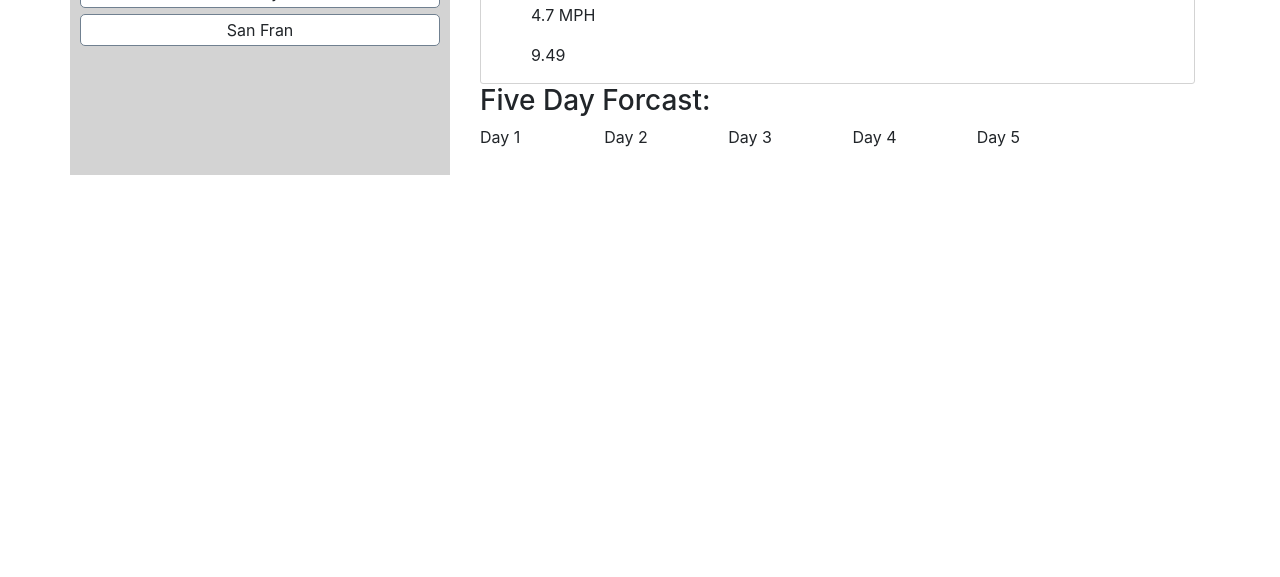
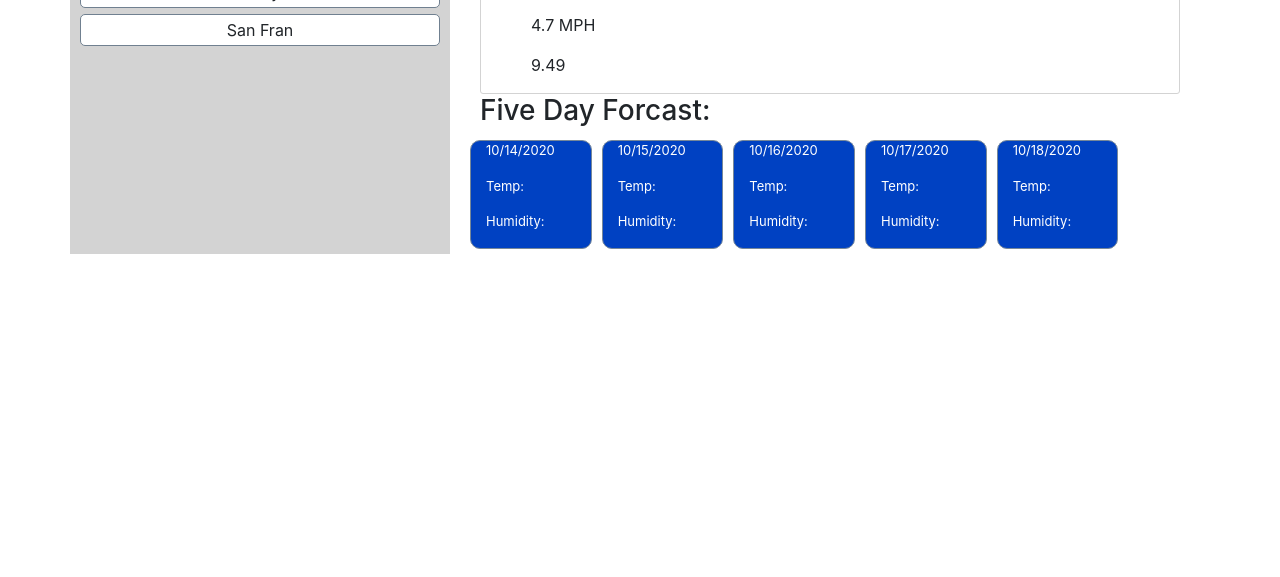
Before and after one commit to bcshanken/WeatherApp, a plain HTML site: page index.html in a window 1280 px wide. Shown: the part 223-800 px from the top of the page. Drawn offline with nearby package versions, Linux system fonts and the light colour scheme.

Commit message:
5 day forcast is now formated and has data populating.

```diff
--- a/Assets/CSS/style.css
+++ b/Assets/CSS/style.css
@@ -25,6 +25,8 @@
 }
 #forcastCol{
   padding-left: 30px;
+  margin-top: 10px;
+  padding-right: 30px;
 }
 #cityDisplay{
   border-style: solid;
@@ -50,3 +52,13 @@
   margin-left: 0;
   margin-right: 0;
 }
+#forcastCard{
+  background-color:  #0041C2;
+  border-width: 1px;
+  border-style: solid;
+  border-color: lightslategray;
+  border-radius: 10px;
+  margin: 5px;
+  color: white;
+  font-size: small;
+}
--- a/Assets/Java/script.js
+++ b/Assets/Java/script.js
@@ -10,7 +10,12 @@ $(document).ready(function () {
   var selectedCityLat = "";
   var selectedCityLong = "";
   var selectedCityUv = "";
-
+  var currentDay = moment().format("L");
+  var futureOne = moment().add(1, "day").format("L");
+  var futureTwo = moment().add(2, "day").format("L");
+  var futureThree = moment().add(3, "day").format("L");
+  var futureFour = moment().add(4, "day").format("L");
+  var futureFive = moment().add(5, "day").format("L");
 
   //Function Definitions
   function renderCityList() {
@@ -25,7 +30,7 @@ $(document).ready(function () {
     }
   }
 
-    function getCurrentData(){
+  function getCurrentData() {
     var queryURL =
       "https://api.openweathermap.org/data/2.5/weather?q=" +
       selectedCity +
@@ -34,7 +39,6 @@ $(document).ready(function () {
       url: queryURL,
       method: "GET",
     }).then(function (response) {
-
       selectedCityTemp = response.main.temp;
       selectedCityHumidity = response.main.humidity;
       selectedCityWindSpeed = response.wind.speed;
@@ -42,16 +46,18 @@ $(document).ready(function () {
       selectedCityLong = response.coord.lon;
 
       var queryURLUv =
-                "http://api.openweathermap.org/data/2.5/uvi?lat=" + selectedCityLat + "&lon=" + selectedCityLong + "&appid=65a8340c47c8039a8355bd288e7f9d5a";
+        "http://api.openweathermap.org/data/2.5/uvi?lat=" +
+        selectedCityLat +
+        "&lon=" +
+        selectedCityLong +
+        "&appid=65a8340c47c8039a8355bd288e7f9d5a";
       $.ajax({
         url: queryURLUv,
         method: "GET",
       }).then(function (response) {
-
-
         selectedCityUv = response.value;
         console.log(selectedCityUv);
-                $("#cityDisplayed").text(selectedCity);
+        $("#cityDisplayed").text(selectedCity + " (" + currentDay + ")");
         $("#temperature").text("Temperature: " + selectedCityTemp + " F");
         $("#humidity").text("Humidity: " + selectedCityHumidity + " %");
         $("#windSpeed").text("Wind Speed: " + selectedCityWindSpeed + " mph");
@@ -59,6 +65,41 @@ $(document).ready(function () {
       });
     });
   }
+
+  function forcastDays() {
+    $("#dayOneDate").text(futureOne);
+    $("#dayTwoDate").text(futureTwo);
+    $("#dayThreeDate").text(futureThree);
+    $("#dayFourDate").text(futureFour);
+    $("#dayFiveDate").text(futureFive);
+}
+    function forcastData(){
+        var queryURL =
+      "https://api.openweathermap.org/data/2.5/forecast?q=" +
+      selectedCity +
+      "&units=imperial&appid=65a8340c47c8039a8355bd288e7f9d5a";
+
+      $.ajax({
+          url: queryURL,
+          method: "GET",
+      }).then(function (responseTwo){
+
+            // forcast temp
+          $("#dayOneTemp").text("Temp: " + Math.floor(responseTwo.list[0].main.temp_max) + " F");
+          $("#dayTwoTemp").text("Temp: " + Math.floor(responseTwo.list[8].main.temp_max) + " F");
+          $("#dayThreeTemp").text("Temp: " + Math.floor(responseTwo.list[16].main.temp_max) + " F");
+          $("#dayFourTemp").text("Temp: " + Math.floor(responseTwo.list[24].main.temp_max) + " F");
+          $("#dayFiveTemp").text("Temp: " + Math.floor(responseTwo.list[32].main.temp_max) + " F");
+            // forcast humidity
+            $("#dayOneHumidity").text("Humidity: " + Math.floor(responseTwo.list[0].main.humidity) + " %");
+          $("#dayTwoHumidity").text("Humidity: " + Math.floor(responseTwo.list[8].main.humidity) + " %");
+          $("#dayThreeHumidity").text("Humidity: " + Math.floor(responseTwo.list[16].main.humidity) + " %");
+          $("#dayFourHumidity").text("Humidity: " + Math.floor(responseTwo.list[24].main.humidity) + " %");
+          $("#dayFiveHumidity").text("Humidity: " + Math.floor(responseTwo.list[32].main.humidity) + " %");
+      })
+    }
+
+
 
   // Event Listeners
   $("#cityButton").on("click", function (event) {
@@ -72,14 +113,10 @@ $(document).ready(function () {
     renderCityList();
     localStorage.setItem("savedCities", JSON.stringify(cityList));
     getCurrentData();
+    forcastData();
   });
 
   //Function calls
   renderCityList();
-
-
-
-
-
-
+  forcastDays();
 });
--- a/index.html
+++ b/index.html
@@ -76,27 +76,37 @@
             <h3>Five Day Forcast:</h3>
           </div>
           <div class="row">
-            <div class="col-sm-2">
-              <p>Day 1</p>
+            <div class="col-sm-2" id="forcastCard">
+              <p id="dayOneDate"></p>
+              <p id="dayOneTemp">Temp: </p>
+              <p id="dayOneHumidity">Humidity: </p>
             </div>
-            <div class="col-sm-2">
-              <p>Day 2</p>
+            <div class="col-sm-2" id="forcastCard">
+              <p id="dayTwoDate"></p>
+              <p id="dayTwoTemp">Temp: </p>
+              <p id="dayTwoHumidity">Humidity: </p>
             </div>
-            <div class="col-sm-2">
-              <p>Day 3</p>
+            <div class="col-sm-2" id="forcastCard">
+              <p id="dayThreeDate"></p>
+              <p id="dayThreeTemp">Temp: </p>
+              <p id="dayThreeHumidity">Humidity: </p>
             </div>
-            <div class="col-sm-2">
-              <p>Day 4</p>
+            <div class="col-sm-2" id="forcastCard">
+              <p id="dayFourDate"></p>
+              <p id="dayFourTemp">Temp: </p>
+              <p id="dayFourHumidity">Humidity: </p>
             </div>
-            <div class="col-sm-2">
-              <p>Day 5</p>
+            <div class="col-sm-2" id="forcastCard">
+              <p id="dayFiveDate"></p>
+              <p id="dayFiveTemp">Temp: </p>
+              <p id="dayFiveHumidity">Humidity: </p>
             </div>
           </div>
         </div>
       </div>
     </div>
 
-
+    <script src="https://cdnjs.cloudflare.com/ajax/libs/moment.js/2.24.0/moment.min.js"></script>
     <script src="https://cdnjs.cloudflare.com/ajax/libs/jquery/3.2.1/jquery.min.js"></script>
     <script
       src="https://code.jquery.com/jquery-3.5.1.min.js"
```
Lines whose indentation alone changed are shown as unchanged.
